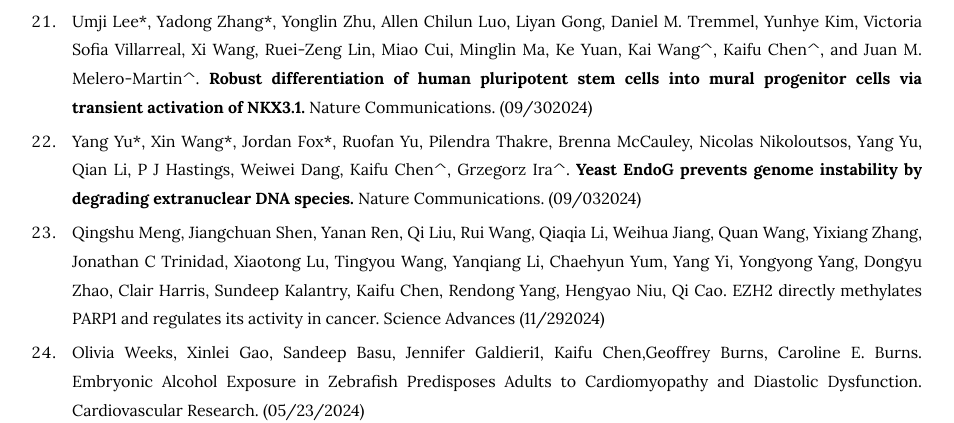
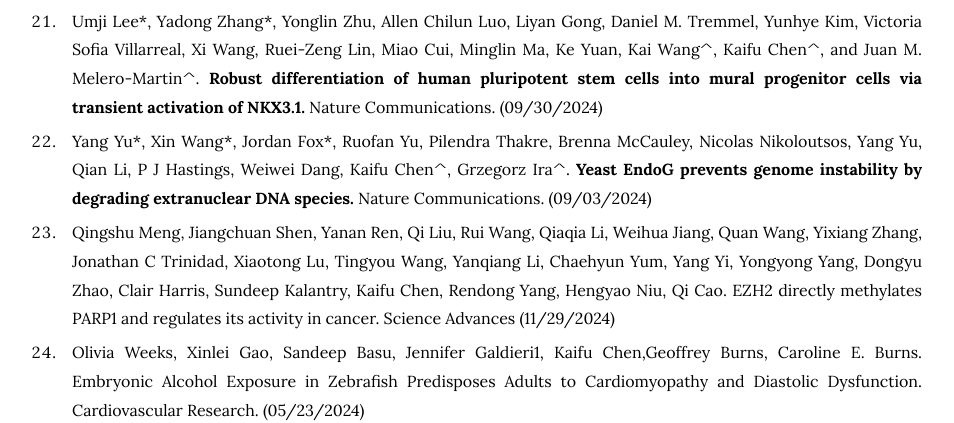
Before and after one commit to kaifuchenlab/kaifuchenlab.github.io, a Jekyll site: the page built from 3.publication/index.md, in a window 1280 px wide and 900 px high, scrolled down 2191 px. Shown: the part 163-586 px from the top of the window, without its empty margins (168-1122 px from the left). Built offline with Jekyll 4.4.1, drawn with Linux system fonts in a browser that asks for light colours.

Commit message:
Update index.md

```diff
--- a/3.publication/index.md
+++ b/3.publication/index.md
@@ -54,12 +54,12 @@ The Innovation Life. (02/24/2025)
 90. Yanqiang Li, Yang Yi, Xinlei Gao, Xin Wang, Dongyu Zhao, Rui Wang, Li-Sheng Zhang, Boyang Gao, Yadong Zhang, Lili Zhang, Qi Cao^, Kaifu Chen^. **2'-O-Methylation at internal sites on mRNA promotes mRNA stability.**  Molecular Cell. (06/20/2024)
 
 88. Umji Lee\*, Yadong Zhang\*, Yonglin Zhu, Allen Chilun Luo, Liyan Gong, Daniel M. Tremmel, Yunhye Kim, Victoria Sofia Villarreal, Xi Wang, Ruei-Zeng Lin, Miao Cui, Minglin Ma, Ke Yuan, Kai Wang^, Kaifu Chen^, and Juan M. Melero-Martin^. **Robust differentiation of human pluripotent stem cells into mural progenitor cells via transient activation of NKX3.1.**
-Nature Communications. (09/302024)
+Nature Communications. (09/30/2024)
 
 87. Yang Yu\*, Xin Wang\*, Jordan Fox\*, Ruofan Yu, Pilendra Thakre, Brenna McCauley, Nicolas Nikoloutsos, Yang Yu, Qian Li, P J Hastings, Weiwei Dang, Kaifu Chen^, Grzegorz Ira^. **Yeast EndoG prevents genome instability by degrading extranuclear DNA species.**
-Nature Communications. (09/032024)
+Nature Communications. (09/03/2024)
 
-85. Qingshu Meng, Jiangchuan Shen, Yanan Ren, Qi Liu, Rui Wang, Qiaqia Li, Weihua Jiang, Quan Wang, Yixiang Zhang, Jonathan C Trinidad, Xiaotong Lu, Tingyou Wang, Yanqiang Li, Chaehyun Yum, Yang Yi, Yongyong Yang, Dongyu Zhao, Clair Harris, Sundeep Kalantry, Kaifu Chen, Rendong Yang, Hengyao Niu, Qi Cao. EZH2 directly methylates PARP1 and regulates its activity in cancer. Science Advances (11/292024)
+85. Qingshu Meng, Jiangchuan Shen, Yanan Ren, Qi Liu, Rui Wang, Qiaqia Li, Weihua Jiang, Quan Wang, Yixiang Zhang, Jonathan C Trinidad, Xiaotong Lu, Tingyou Wang, Yanqiang Li, Chaehyun Yum, Yang Yi, Yongyong Yang, Dongyu Zhao, Clair Harris, Sundeep Kalantry, Kaifu Chen, Rendong Yang, Hengyao Niu, Qi Cao. EZH2 directly methylates PARP1 and regulates its activity in cancer. Science Advances (11/29/2024)
 
 84. Olivia Weeks, Xinlei Gao, Sandeep Basu, Jennifer Galdieri1, Kaifu Chen,Geoffrey Burns, Caroline E. Burns. Embryonic Alcohol Exposure in Zebrafish Predisposes Adults to Cardiomyopathy and Diastolic Dysfunction.
 Cardiovascular Research. (05/23/2024)
```
